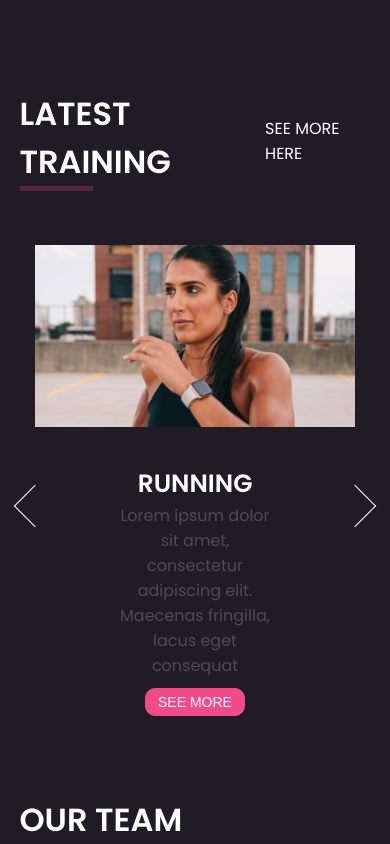
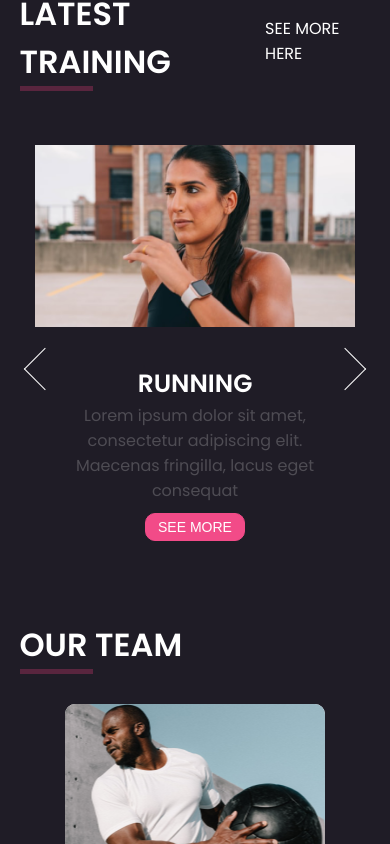
Before and after one commit to guzeradimazz/React-Workout-Web-App, a React (Create React App) app: page / in a window 390 px wide. Shown: the part 1120-1964 px from the top of the page. Built offline with nearby package versions, Linux system fonts and the light colour scheme.

Commit message:
full adoptive

```diff
--- a/src/styles/App.css
+++ b/src/styles/App.css
@@ -3,6 +3,9 @@
     padding:0;
     list-style:none;
     box-sizing:border-box;
+}
+html{
+    overflow-x: hidden !important;
 }
 body{
     background-color: #1F1C26;
--- a/src/styles/Media.css
+++ b/src/styles/Media.css
@@ -4,6 +4,31 @@
     }
 }
 @media screen and (max-width:414px){
+    .form{
+        width:320px;
+    }
+    .slider{
+        padding: 0 10px;
+    }
+    .fourth{
+        padding: 20px;
+    }
+    .second__content__item p{
+        width: 100%;
+    }
+    .fourth__title{
+        font-size: 35px;
+    }
+    .footer__center ul:nth-child(2){
+        padding-right: 15px;
+    }
+    .footer__center{
+        width: 320px;
+        justify-content: space-around;
+    }
+    .form input{
+        width: 90%;
+    }
     .fourt__content{
         align-items: center;
     }
@@ -13,7 +38,6 @@
     .next , .prev{
         margin-top: 75px;
     }
-
     .fourth__btns button{
         width: 150px;
         height: 50px;
@@ -59,7 +83,7 @@
         width: 100%;
         border-radius: 10px;
         background-size: 100%;
-        height: 400px;
+        height: 300px;
     }
     .first__right__block{
         display: none;
```
